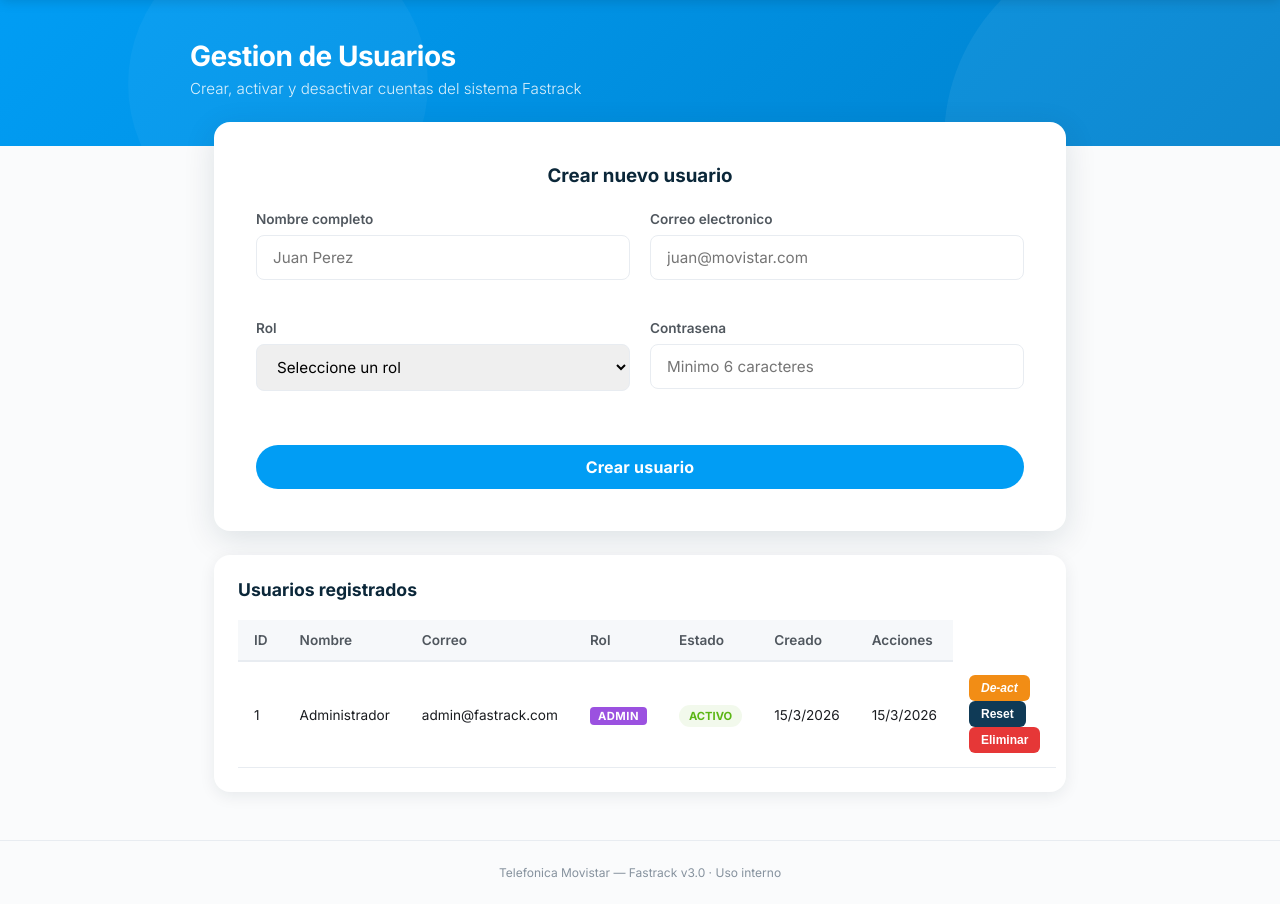
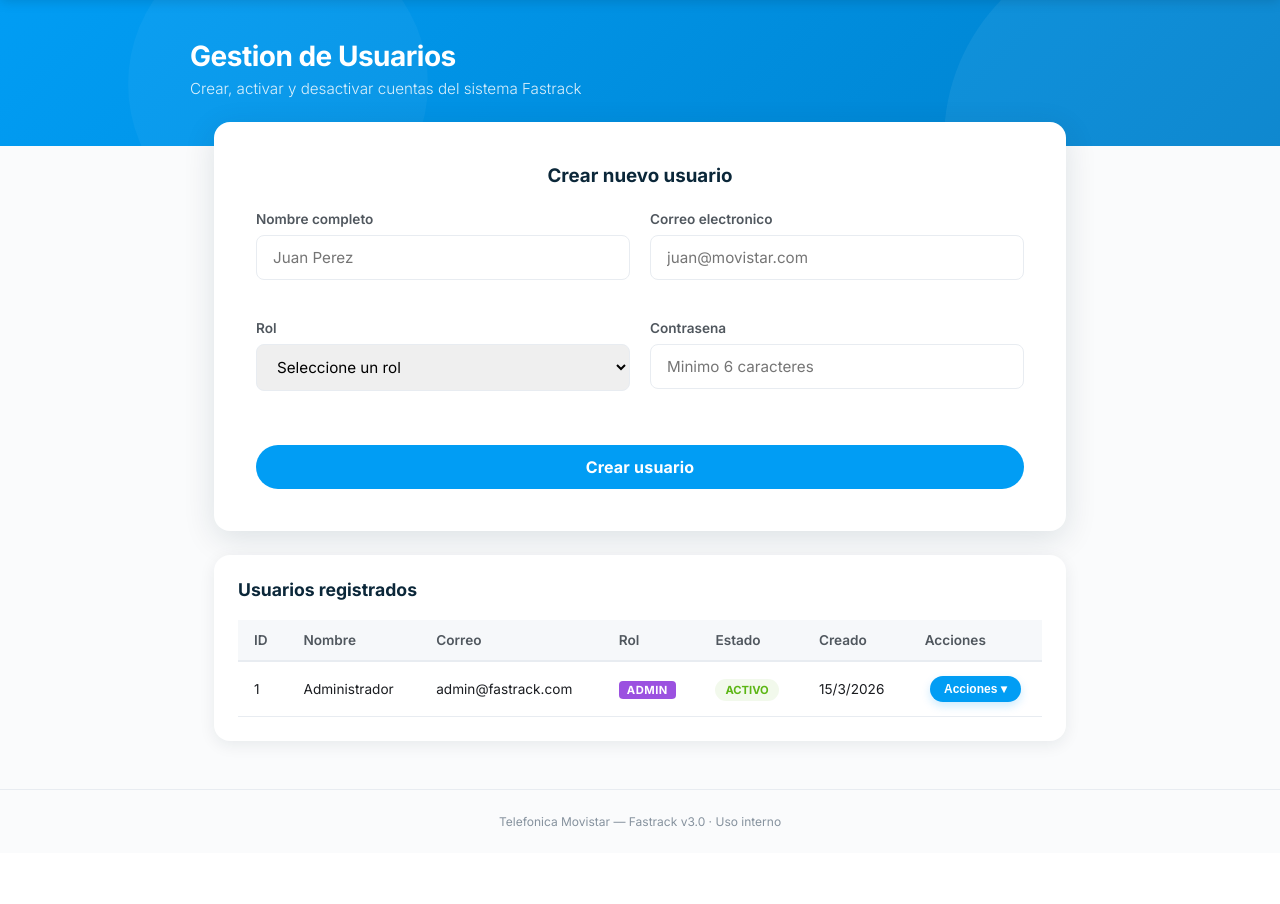
Before and after one commit to jmansillc/Proyecto_FASTRACK, a Flask app: page / in a window 1280 px wide. Shown: the part 65-969 px from the top of the page. After the commit the page ends 892 px from the top, so only its background shows below. Run offline with Flask 3, Linux system fonts and the light colour scheme; a user stored in the database is signed in; data comes from the database, SQL or seed files in the repository; some web fonts are replaced.

Commit message:
Refactorización de UI: Implementación de menús desplegables en Panel Admin

```diff
--- a/app/static/css/styles.css
+++ b/app/static/css/styles.css
@@ -1166,6 +1166,101 @@ body {
 .boton-reset { background: var(--movistar-azul-medio); color: white; }
 .boton-eliminar { background: var(--movistar-rojo); color: white; }
 
+/* =================================================================
+   MENU DESPLEGABLE (DROPDOWN) - PANEL ADMIN
+   ================================================================= */
+.td-acciones {
+    position: relative;
+    text-align: center;
+}
+
+.dropdown {
+    position: relative;
+    display: inline-block;
+}
+
+.boton-dropdown {
+    background: var(--movistar-azul);
+    color: white;
+    border: none;
+    padding: 6px 14px;
+    border-radius: 100px;
+    font-size: 0.75rem;
+    font-weight: 700;
+    cursor: pointer;
+    transition: var(--transicion);
+    display: flex;
+    align-items: center;
+    gap: 6px;
+    box-shadow: 0 4px 10px rgba(1, 157, 244, 0.2);
+}
+
+.boton-dropdown:hover {
+    background: var(--movistar-azul-hover);
+    transform: translateY(-1px);
+    box-shadow: 0 6px 15px rgba(1, 157, 244, 0.3);
+}
+
+.dropdown-contenido {
+    display: none;
+    position: absolute;
+    right: 0;
+    top: calc(100% + 8px);
+    min-width: 160px;
+    background: rgba(255, 255, 255, 0.9);
+    backdrop-filter: blur(12px);
+    -webkit-backdrop-filter: blur(12px);
+    border: 1px solid rgba(255, 255, 255, 0.3);
+    border-radius: 12px;
+    box-shadow: 0 12px 32px rgba(0, 0, 0, 0.15);
+    z-index: 100;
+    overflow: hidden;
+    transform: translateY(-10px);
+    transition: all 0.3s cubic-bezier(0.4, 0, 0.2, 1);
+}
+
+.dropdown.activo .dropdown-contenido {
+    display: block;
+    transform: translateY(0);
+}
+
+.dropdown-item {
+    display: flex;
+    align-items: center;
+    gap: 10px;
+    padding: 12px 16px;
+    color: var(--movistar-azul-oscuro);
+    text-decoration: none;
+    font-size: 0.8rem;
+    font-weight: 500;
+    transition: background 0.2s;
+    cursor: pointer;
+    border: none;
+    background: transparent;
+    width: 100%;
+    text-align: left;
+}
+
+.dropdown-item:hover {
+    background: rgba(1, 157, 244, 0.08);
+}
+
+.dropdown-item i {
+    font-size: 1rem;
+    width: 18px;
+    text-align: center;
+}
+
+.dropdown-item.item-desactivar { color: var(--movistar-naranja); }
+.dropdown-item.item-activar { color: var(--movistar-verde); }
+.dropdown-item.item-reset { color: var(--movistar-azul-medio); }
+.dropdown-item.item-eliminar { color: var(--movistar-rojo); border-top: 1px solid rgba(0,0,0,0.05); }
+
+.dropdown-item:hover.item-desactivar { background: rgba(255, 144, 0, 0.08); }
+.dropdown-item:hover.item-activar { background: rgba(92, 182, 21, 0.08); }
+.dropdown-item:hover.item-reset { background: rgba(1, 157, 244, 0.08); }
+.dropdown-item:hover.item-eliminar { background: rgba(224, 49, 49, 0.08); }
+
 .boton-movistar {
     background: var(--movistar-azul);
     color: white;
--- a/app/static/js/panel_admin.js
+++ b/app/static/js/panel_admin.js
@@ -35,7 +35,7 @@ async function cargarUsuarios() {
             const claseEstado = u.activo ? "estado-activo" : "estado-inactivo";
             const textoEstado = u.activo ? "Activo" : "Inactivo";
             const textoBoton = u.activo ? "Desactivar" : "Activar";
-            const claseBoton = u.activo ? "boton-desactivar" : "boton-activar";
+            const claseItem = u.activo ? "item-desactivar" : "item-activar";
 
             tr.innerHTML =
                 '<td class="celda-fila">' + u.id + '</td>' +
@@ -44,13 +44,23 @@ async function cargarUsuarios() {
                 '<td><span class="badge-rol rol-' + u.rol + '">' + u.rol + '</span></td>' +
                 '<td><span class="badge-estado ' + claseEstado + '">' + textoEstado + '</span></td>' +
                 '<td>' + formatearFecha(u.fecha_creacion) + '</td>' +
-                '<td>' + formatearFecha(u.fecha_creacion) + '</td>' +
-                '<td class="celda-acciones">' +
-                    '<button class="boton-accion ' + claseBoton + '" onclick="toggleEstado(' + u.id + ', ' + (u.activo ? 'false' : 'true') + ')" title="' + textoBoton + '">' +
-                        '<i class="icon">' + (u.activo ? 'De-act' : 'Activar') + '</i>' +
-                    '</button>' +
-                    '<button class="boton-accion boton-reset" onclick="resetPassword(' + u.id + ')" title="Resetear Contrasena">Reset</button>' +
-                    '<button class="boton-accion boton-eliminar" onclick="borrarUsuario(' + u.id + ', \'' + u.correo + '\')" title="Eliminar Usuario">Eliminar</button>' +
+                '<td class="td-acciones">' +
+                    '<div class="dropdown" id="dropdown-' + u.id + '">' +
+                        '<button class="boton-dropdown" onclick="toggleDropdown(' + u.id + ')">' +
+                            'Acciones ▾' +
+                        '</button>' +
+                        '<div class="dropdown-contenido">' +
+                            '<button class="dropdown-item ' + claseItem + '" onclick="toggleEstado(' + u.id + ', ' + (u.activo ? 'false' : 'true') + ')">' +
+                                (u.activo ? 'De-activar' : 'Activar') +
+                            '</button>' +
+                            '<button class="dropdown-item item-reset" onclick="resetPassword(' + u.id + ')">' +
+                                'Restablecer' +
+                            '</button>' +
+                            '<button class="dropdown-item item-eliminar" onclick="borrarUsuario(' + u.id + ', \'' + u.correo + '\')">' +
+                                'Eliminar' +
+                            '</button>' +
+                        '</div>' +
+                    '</div>' +
                 '</td>';
             body.appendChild(tr);
         });
@@ -59,6 +69,31 @@ async function cargarUsuarios() {
         console.error("Error:", err);
     }
 }
+
+// =================================================================
+// LÓGICA DROPDOWN
+// =================================================================
+
+function toggleDropdown(id) {
+    const todos = document.querySelectorAll(".dropdown");
+    const actual = document.getElementById("dropdown-" + id);
+
+    // Cerrar otros
+    todos.forEach(d => {
+        if (d !== actual) d.classList.remove("activo");
+    });
+
+    // Toggle actual
+    actual.classList.toggle("activo");
+}
+
+// Cerrar dropdown al hacer clic fuera
+window.addEventListener("click", function(e) {
+    if (!e.target.matches(".boton-dropdown")) {
+        const todos = document.querySelectorAll(".dropdown");
+        todos.forEach(d => d.classList.remove("activo"));
+    }
+});
 
 // =================================================================
 // CREAR USUARIO
```
